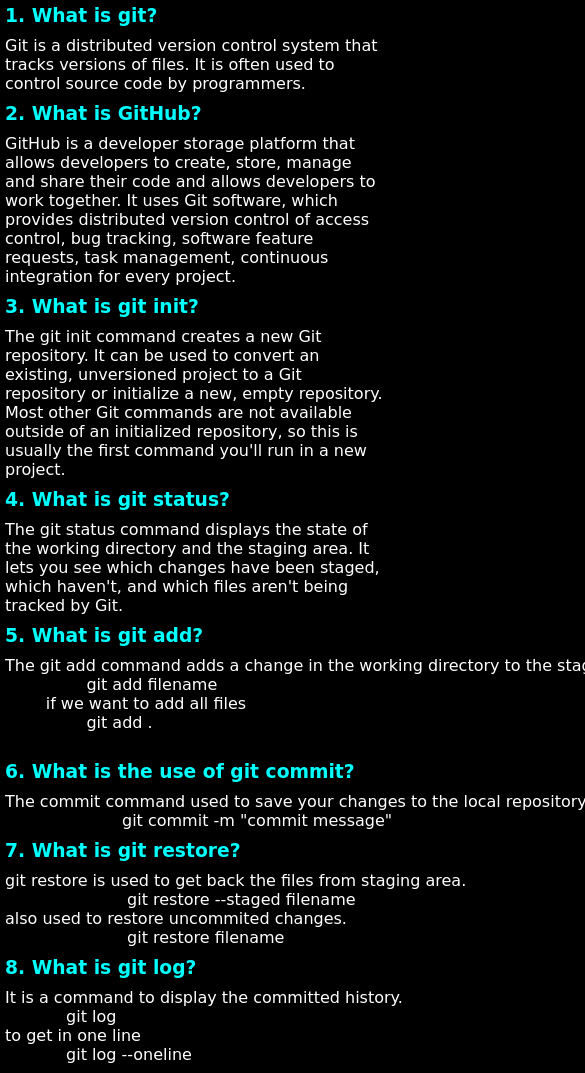
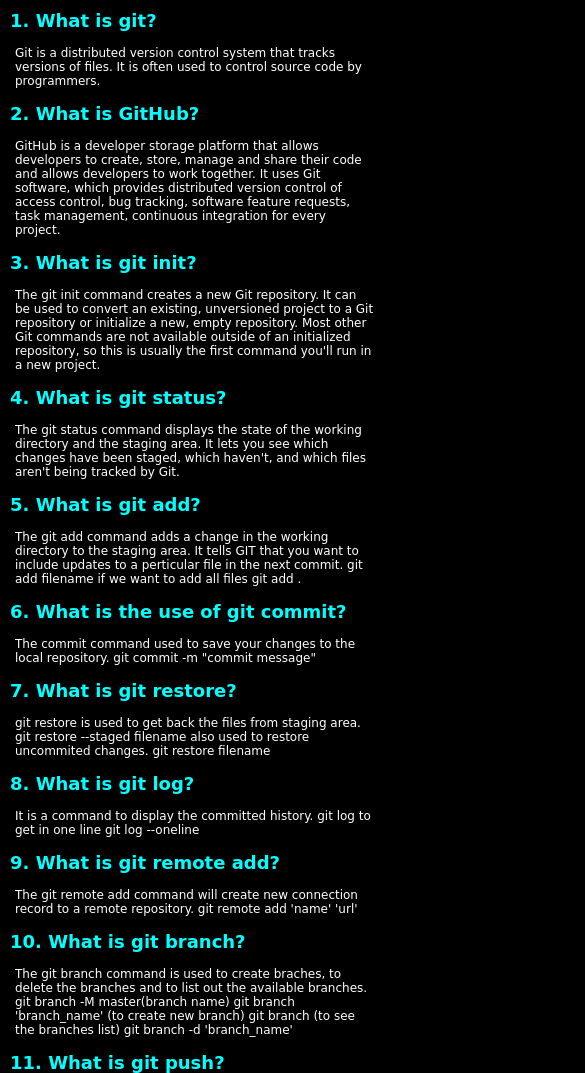
Before and after one commit to Pandava919/GIT-Notes, a plain HTML site: page index.html in a window 390 px wide. Shown: the top 1073 px of the page, 585 px wide, since content can reach past the window. Drawn offline with Linux system fonts and the light colour scheme.

Commit message:
Responsive

```diff
--- a/style.css
+++ b/style.css
@@ -7,7 +7,17 @@
 
 body {
     background-color: black;
+    width: 100%;
 }
+
+dl,dd,p {
+    width: 100%;
+    padding: 5px;
+    white-space: normal;    /* Allow text to wrap to the next line */
+    word-wrap: break-word;  /* Break long words onto the next line */
+    overflow-wrap: break-word;  /* Modern equivalent for word breaking */
+}
+
 
 h3 {
     color: aqua;
@@ -17,4 +27,40 @@ h3 {
 p {
     color: white;
     padding: 5px;
+    word-wrap: break-word;
+    overflow-wrap: break-word;
 }
+
+@media (max-width: 600px) {
+    body {
+        font-size: 14px;
+        width: 100%;
+
+        /* Reduce base font size */
+    }
+
+    h3 {
+        font-size: 18px;
+        /* Adjust heading size */
+    }
+
+    p {
+        font-size: 12px;
+
+        /* Smaller font size for paragraphs */
+    }
+}
+
+@media (min-width: 601px) and (max-width: 768px) {
+    body {
+        font-size: 15px;
+    }
+
+    h3 {
+        font-size: 20px;
+    }
+
+    p {
+        font-size: 13px;
+    }
+}
```
